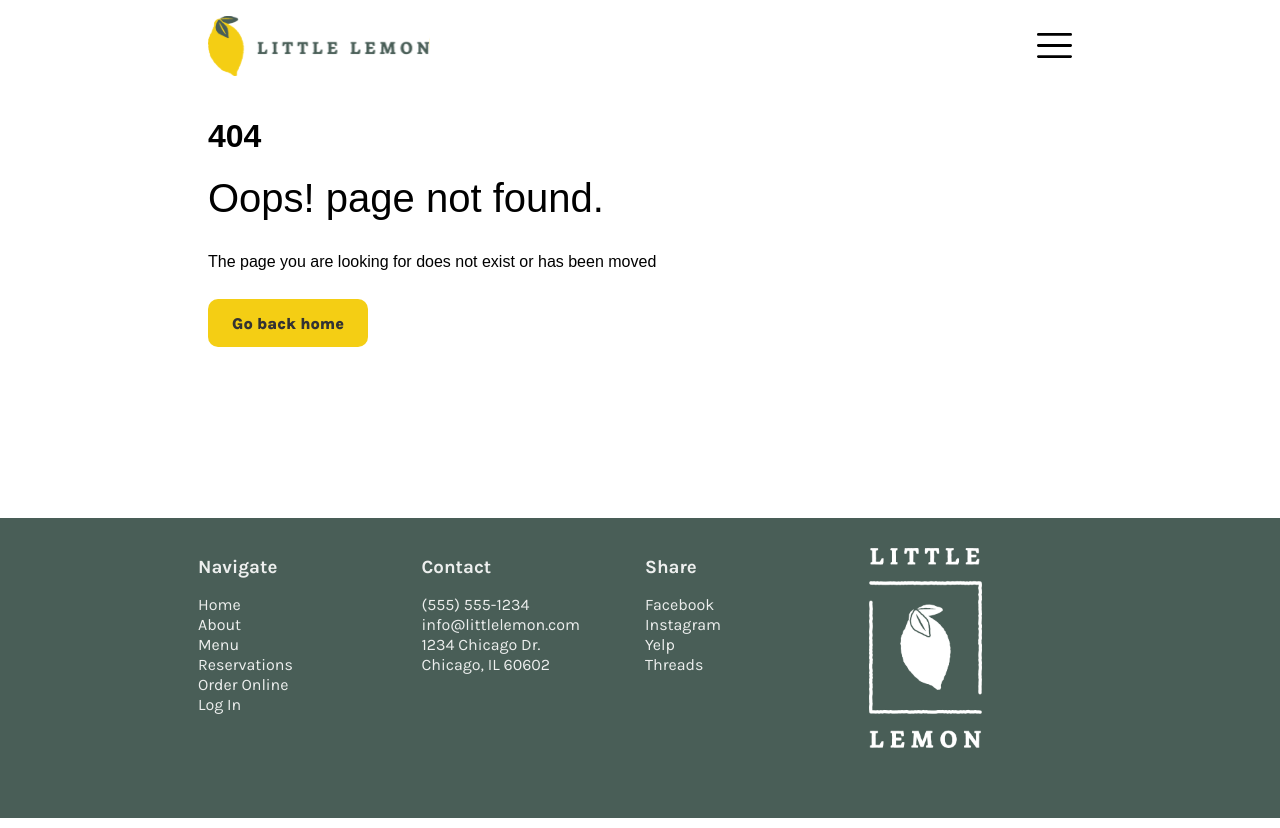
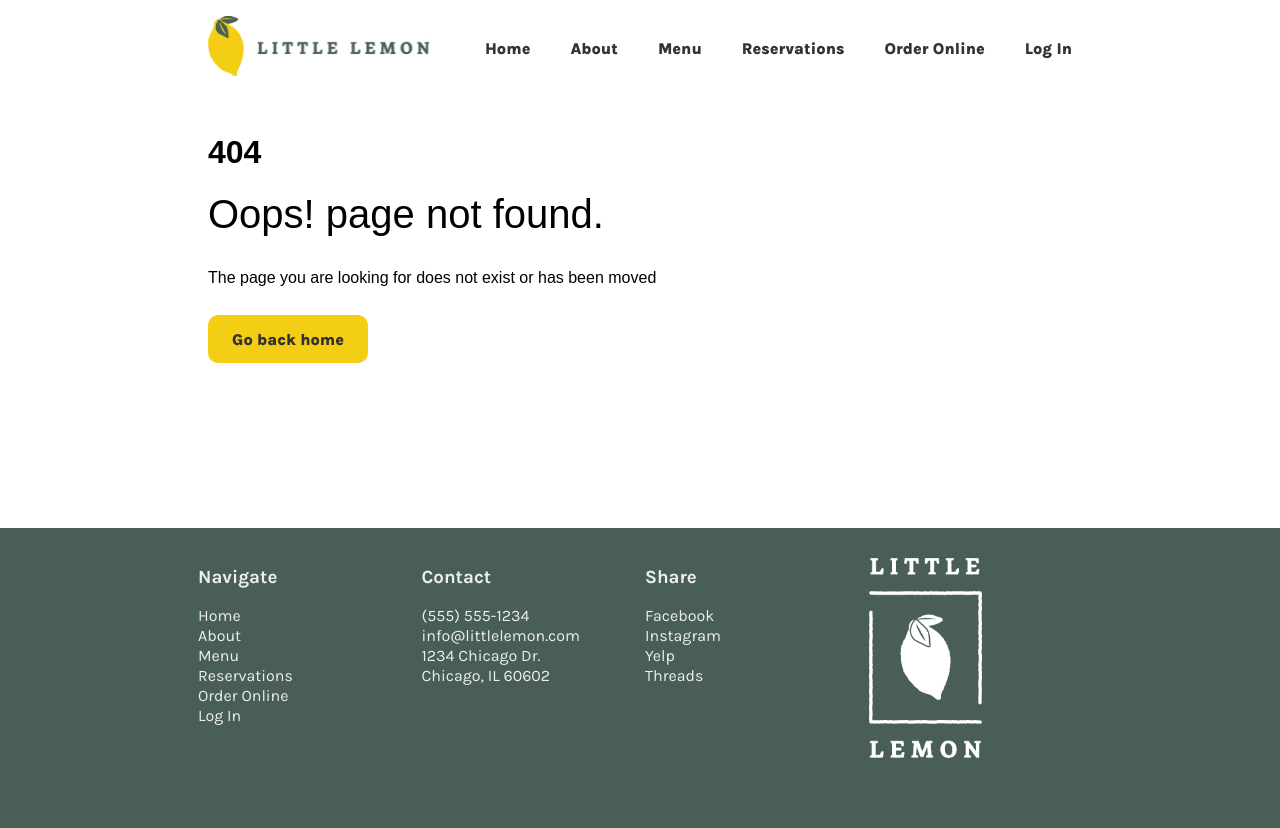
Before and after one commit to robtwilliam/little_lemon_booking, a React (Create React App) app: page / in a window 1280 px wide. Built offline with nearby package versions, Linux system fonts and the light colour scheme; a web font is replaced by a local one.

Commit message:
adjusting css for nav and pagenotfound

```diff
--- a/src/components/pages/pagenotfound/pagenotfound.css
+++ b/src/components/pages/pagenotfound/pagenotfound.css
@@ -2,6 +2,7 @@
     max-width: 864px;
     margin: 0 auto;
     min-height: 50vh;
+    padding: 1rem;
 }
 
 .page-not-found > h2 {
```
Also changed, not shown: src/components/layout/nav.css (+4 -3 lines).
